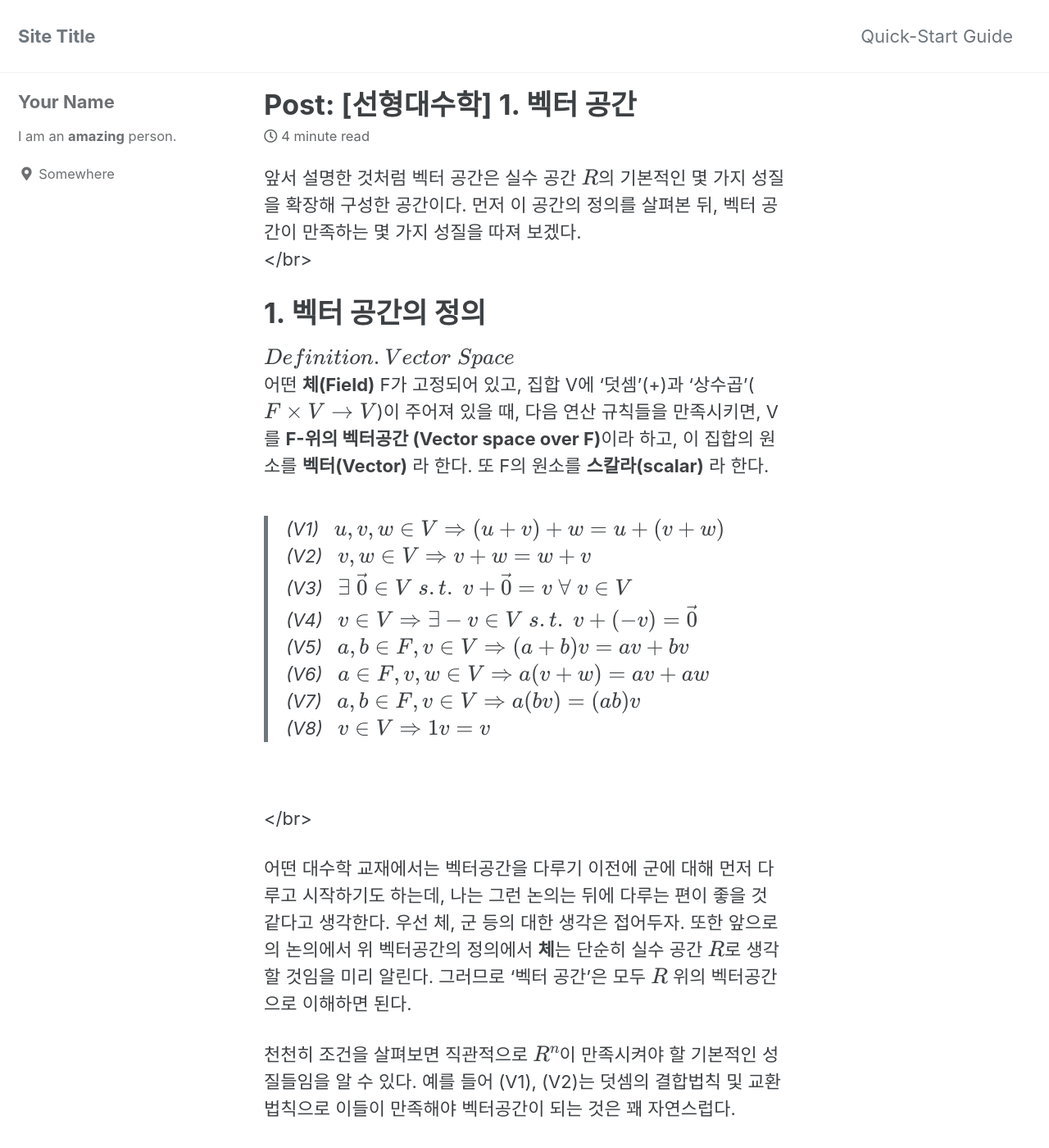
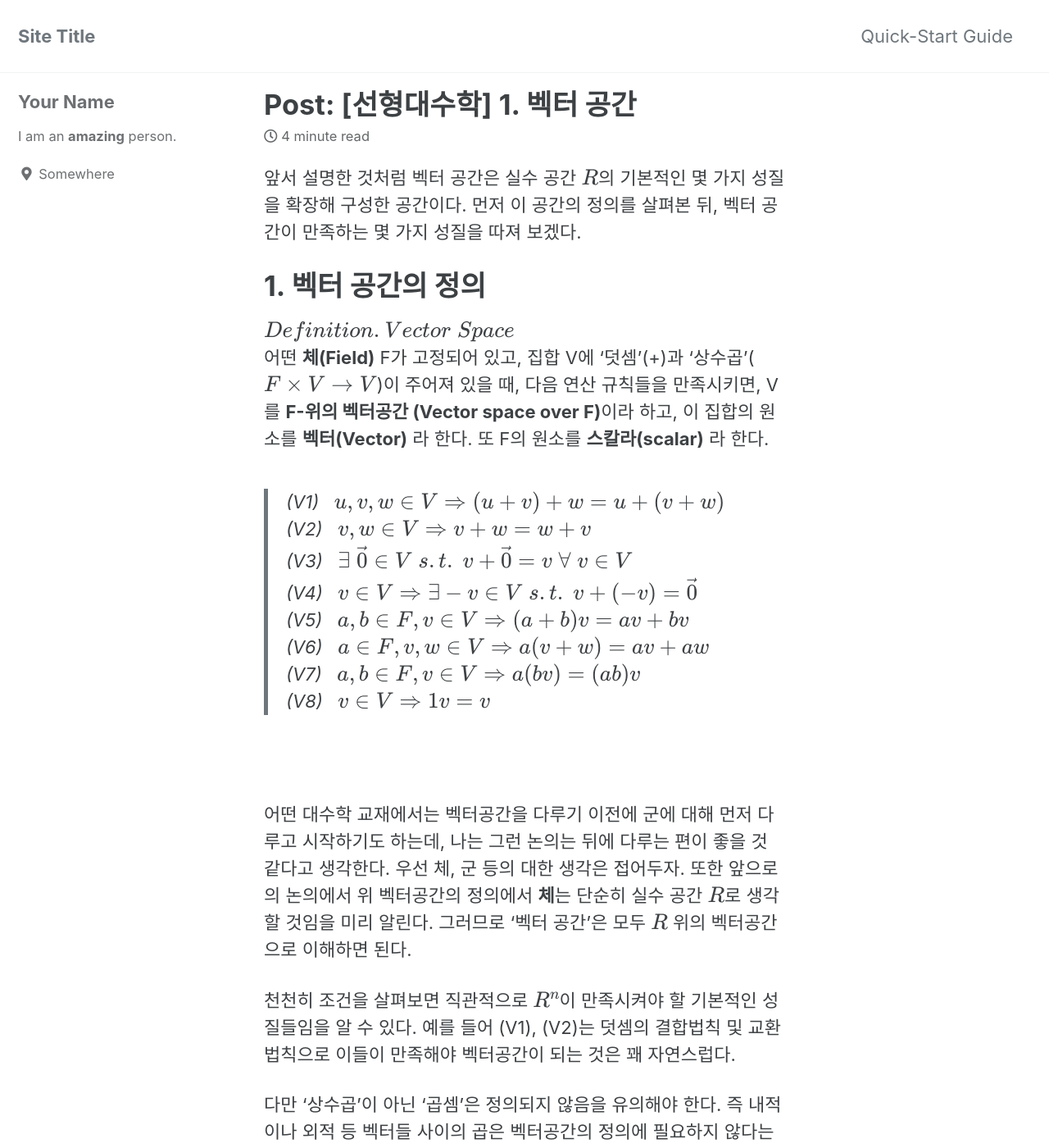
Before and after one commit to SanggeunParrk/SanggeunParrk.github.io, a Jekyll site: the page built from _posts/2022-01-12-LinearAlgebra_1.md, in a window 1280 px wide and 1400 px high. Shown: the whole window at 82% size. Built offline with Jekyll 4.4.1, drawn with Linux system fonts in a browser that asks for light colours; cached includes are drawn as plain includes; formulas are drawn with MathJax 3.

Commit message:
20220116 Post3

```diff
--- a/_posts/2022-01-12-LinearAlgebra_1.md
+++ b/_posts/2022-01-12-LinearAlgebra_1.md
@@ -9,8 +9,7 @@ use_math: true
 ---
 
 앞서 설명한 것처럼 벡터 공간은 실수 공간 $R$의 기본적인 몇 가지 성질을 확장해 구성한 공간이다. 먼저 이 공간의 정의를 살펴본 뒤, 벡터 공간이 만족하는 몇 가지 성질을 따져 보겠다.
-<br>
-</br>
+<br/>
 # 1. 벡터 공간의 정의
 $Definition.$ $Vector\;Space$
 어떤 **체(Field)** F가 고정되어 있고, 집합 V에 '덧셈'(+)과 '상수곱'($F\times V \rightarrow V $)이 주어져 있을 때, 다음 연산 규칙들을 만족시키면, V를 **F-위의 벡터공간 (Vector space over F)**이라 하고, 이 집합의 원소를 **벡터(Vector)** 라 한다. 또 F의 원소를 **스칼라(scalar)** 라 한다.
@@ -24,8 +23,7 @@ $Definition.$ $Vector\;Space$
 (V7) &nbsp; $a,b\in F, v\in V \Rightarrow a(bv) = (ab)v$
 (V8) &nbsp; $v\in V \Rightarrow 1v=v $
 
-<br>
-</br>
+<br/>
 
 어떤 대수학 교재에서는 벡터공간을 다루기 이전에 군에 대해 먼저 다루고 시작하기도 하는데, 나는 그런 논의는 뒤에 다루는 편이 좋을 것 같다고 생각한다. 우선 체, 군 등의 대한 생각은 접어두자. 또한 앞으로의 논의에서 위 벡터공간의 정의에서 **체**는 단순히 실수 공간 $R$로 생각할 것임을 미리 알린다. 그러므로 '벡터 공간'은 모두 $R$ 위의 벡터공간으로 이해하면 된다.
 
@@ -50,8 +48,7 @@ $$ -v_2 = \vec{0}+(-v_2) = (-v_1+v)+(-v_2) = -v_1  $$
 #
 이외에도 기초적인 성질을 관찰할 수 있는데 이에 관한 자세한 설명은 하지 않겠다.
 
-<br>
-</br>
+<br/>
 
 # 2. 부분공간 (Subspace)
 
@@ -102,8 +99,7 @@ $Proof$
 
 </div>
 </details>
-<br>
-</br>
+<br/>
 
 # 3. Isomorphism
 
```
Also changed, not shown: _posts/2022-01-12-Test.md (+3 -4 lines).
